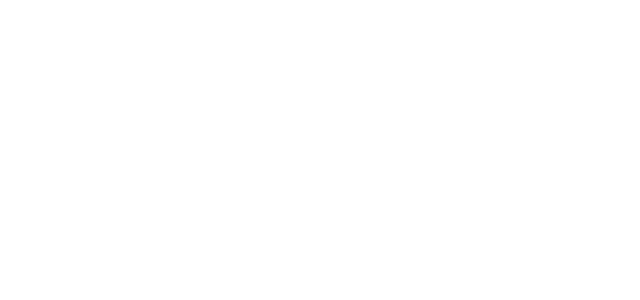
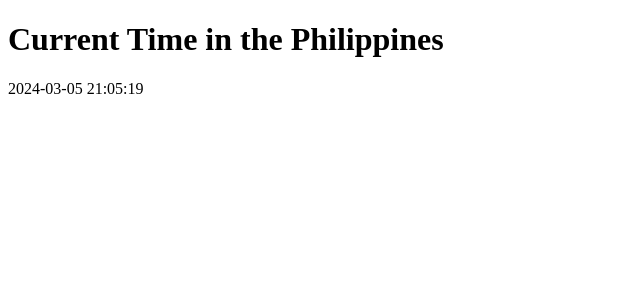
Before and after one commit to cardocalipes/bell-system, a Nuxt app: page /TimeDisplay in a window 1280 px wide. Before the commit this address had no page. Shown: the top 300 px of the page, without its empty margins (0-640 px from the left). Built offline with nearby package versions, Linux system fonts and the light colour scheme.

Commit message:
Made a current time demo page
-used luxon
-use: npm install luxon

```diff
--- a/package.json
+++ b/package.json
@@ -20,6 +20,8 @@
     "@prisma/client": "^5.4.2",
     "@vueuse/core": "^10.9.0",
     "dayjs": "^1.11.10",
-    "nuxt": "^3.8.0"
+    "luxon": "^3.4.4",
+    "nuxt": "^3.8.0",
+    "vue-dayjs-plugin": "^1.0.0"
   }
 }
--- /dev/null
+++ b/pages/TimeDisplay.vue
@@ -0,0 +1,34 @@
+<!-- pages/TimeDisplay.vue -->
+<!-- npm install luxon -->
+<template>
+  <div>
+    <h1>Current Time in the Philippines</h1>
+    <p>{{ currentTime }}</p>
+  </div>
+</template>
+
+<script>
+import { DateTime } from 'luxon';
+
+export default {
+  data() {
+    return {
+      currentTime: '',
+    };
+  },
+  mounted() {
+    this.getCurrentTime();
+    setInterval(this.getCurrentTime, 1000); // Update time every second
+  },
+  methods: {
+    getCurrentTime() {
+      const currentTime = DateTime.now().setZone('Asia/Manila').toFormat('yyyy-MM-dd HH:mm:ss');
+      this.currentTime = currentTime;
+    },
+  },
+};
+</script>
+
+<style scoped>
+/* Add your custom styles here if needed */
+</style>
```
Also changed, not shown: 1 other file (tests, documents, lock files or other folders).
